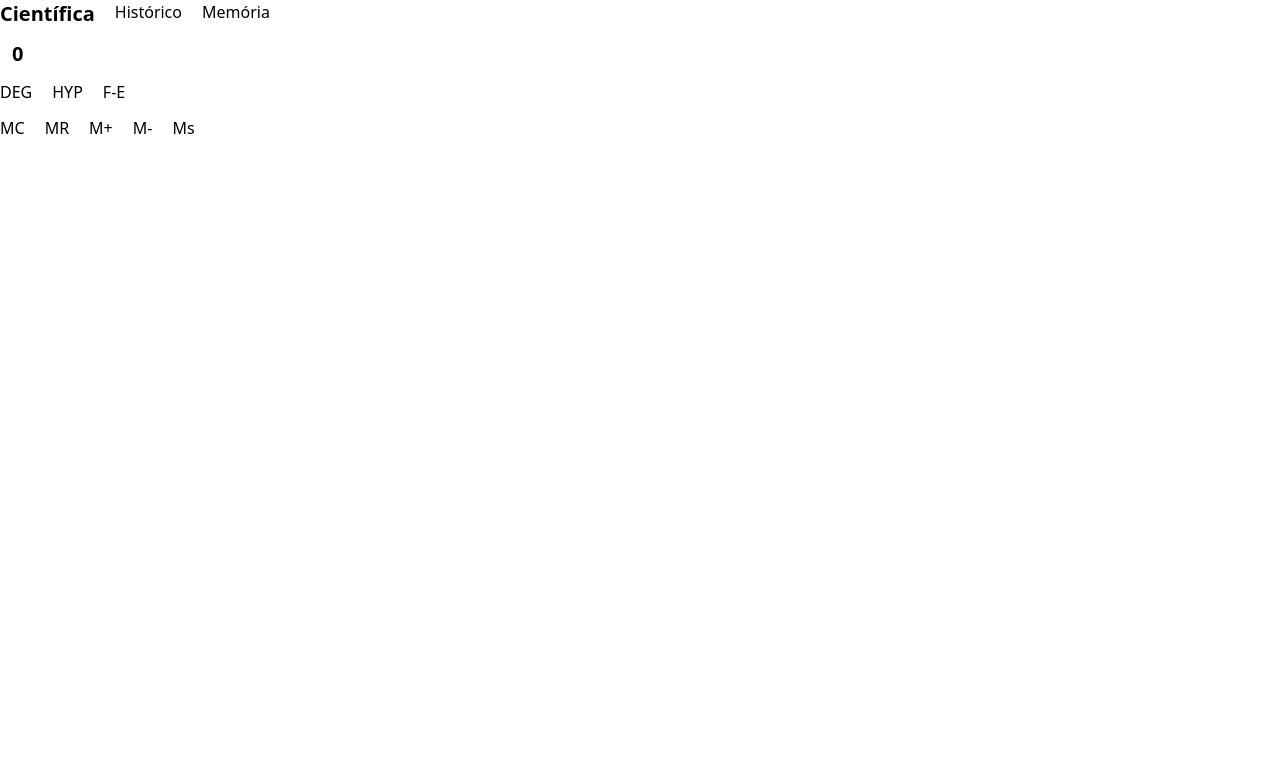
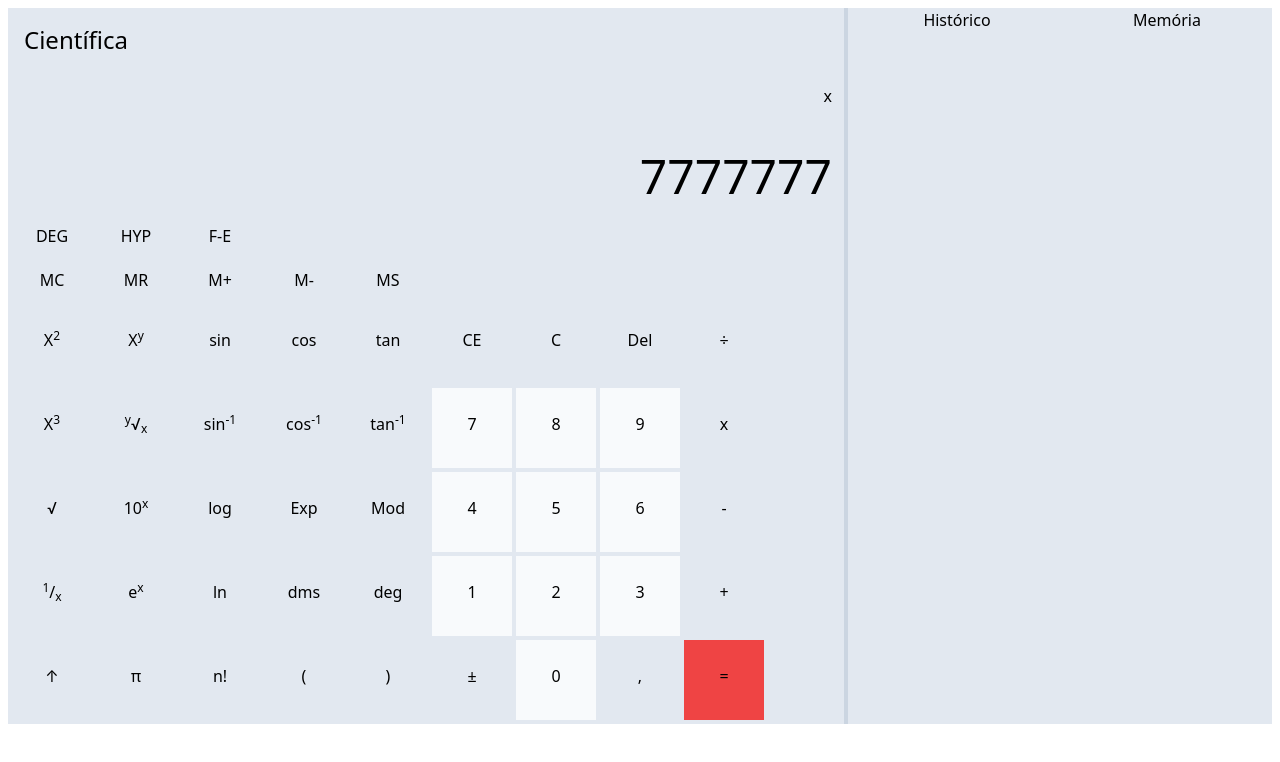
Before and after one commit to Pedrohsbessa/Calculadora-Cient-fica, a website: page src/index.html in a window 1280 px wide. Drawn offline with Linux system fonts and the light colour scheme.

Commit message:
Css and html updates

```diff
--- a/src/index.html
+++ b/src/index.html
@@ -12,60 +12,92 @@
     <title>Calculadora</title>
 </head>
 
-<body>
-    <div data="container-fluid" class="space-y-3">
-        <div data="row cabecalho" class="flex flex-row space-x-5">
-            <div data="collum-md9" class="flex flex-col m4 sp">
-                <h3 id="titulo" class="font-semibold 1 text-xl">Científica</h3>
+<body class=" overflow-y-hidden m-2">
+    <div id="global" class="bg-slate-200 flex flex-row gap-1">
+        <section id="right-side" class=" w-4/6 border-r-4 border-slate-300 ">
+            <h1 class="text-2xl p-4">Científica</h1>
+            <div id="resultados" class=" flex flex-col gap-y-5">
+                <div id="resultado2" class="text-right p-3">x</div>
+                <div id="resultado1" class="text-5xl text-right p-3">7777777</div>
+
             </div>
-            <div data="collum-md1" id="historico" class="flex flex-col">
-                <h4 id="hist">Histórico</h4>
+            <div id="funcoes-1" class="flex gap-1 m-1 text-center">
+                <span id="deg" class=" w-20 h-10 pt-2 hover:bg-slate-300 ">DEG</span>
+                <span id="hyp" class=" w-20 h-10 pt-2 hover:bg-slate-300 ">HYP</span>
+                <span id="fe" class=" w-20 h-10 pt-2 hover:bg-slate-300">F-E</span>
             </div>
-            <div data="collum-md1" id="memoria" class="flex flex-col">
-                <h4 id="memo">Memória</h4>
+            <div id="funcoes-2" class="flex gap-1 m-1 text-center ">
+                <span id="mc" class="w-20 h-10 pt-2 hover:bg-slate-300">MC</span>
+                <span id="mr" class="w-20 h-10 pt-2 hover:bg-slate-300">MR</span>
+                <span id="m-plus" class="w-20 h-10 pt-2 hover:bg-slate-300">M+</span>
+                <span id="m-less" class="w-20 h-10 pt-2 hover:bg-slate-300">M-</span>
+                <span id="ms" class="w-20 h-10 pt-2 hover:bg-slate-300">MS</span>
             </div>
-            <div data="collum-md1" id="branco" class="flex flex-col"></div>
-        </div>
-        <div data="row resultado" class="flex flex-row space-x-3">
-            <div data="collum-md9" class="flex flex-col space-x-3">
-                <div id="resultado2">
-                    <p id="valor2"></p>
+            <div id="geral" class="">
+                <div id="corpo-col-1" class="flex m-1 gap-1 text-center">
+                    <span id="x-squad" class="w-20 h-20 pt-6 hover:bg-slate-300 ">X<sup>2</sup></span>
+                    <span id="x-supy" class="w-20 h-20 pt-6 hover:bg-slate-300">X<sup>y</sup></span>
+                    <span id="sin" class="w-20 h-20 pt-6 hover:bg-slate-300">sin</span>
+                    <span id="cos" class="w-20 h-20 pt-6 hover:bg-slate-300">cos</span>
+                    <span id="tan" class="w-20 h-20 pt-6 hover:bg-slate-300">tan</span>
+                    <span id="ce" class="w-20 h-20 pt-6 hover:bg-slate-300">CE</span>
+                    <span id="c" class="w-20 h-20 pt-6 hover:bg-slate-300">C</span>
+                    <span id="delete" class="w-20 h-20 pt-6 hover:bg-slate-300">Del</span>
+                    <span id="divide" class="w-20 h-20 pt-6 hover:bg-slate-300">÷</span>
                 </div>
-                <div id="resultado1">
-                    <h1 id="valor1" class="font-semibold text-xl">0</h1>
+                <div id="corpo-col-2" class="flex m-1 gap-1 text-center">
+                    <span id="x-three" class=" w-20 h-20 pt-6 hover:bg-slate-300">X<sup>3</sup></span>
+                    <span id="y-root-x" class=" w-20 h-20 pt-6 hover:bg-slate-300"><sup>y</sup>√<sub>x</sub></span>
+                    <span id="sin-sup-1" class=" w-20 h-20 pt-6 hover:bg-slate-300">sin<sup>-1</sup></span>
+                    <span id="cos-sup-1" class=" w-20 h-20 pt-6 hover:bg-slate-300">cos<sup>-1</sup></span>
+                    <span id="tan-sup-1" class=" w-20 h-20 pt-6 hover:bg-slate-300">tan<sup>-1</sup></span>
+                    <span id="seven" class="bg-slate-50 w-20 h-20 pt-6 hover:bg-slate-300">7</span>
+                    <span id="eight" class="bg-slate-50 w-20 h-20 pt-6 hover:bg-slate-300">8</span>
+                    <span id="nine" class="bg-slate-50 w-20 h-20 pt-6 hover:bg-slate-300">9</span>
+                    <span id="multiply" class=" w-20 h-20 pt-6 hover:bg-slate-300">x</span>
+
+
+                </div>
+                <div id="corpo-col-3" class="flex m-1 gap-1 text-center">
+                    <span id="square-root" class=" w-20 h-20 pt-6 hover:bg-slate-300">√</span>
+                    <span id="ten-sup-x" class=" w-20 h-20 pt-6 hover:bg-slate-300">10<sup>x</sup></span>
+                    <span id="log" class=" w-20 h-20 pt-6 hover:bg-slate-300">log</span>
+                    <span id="exp" class=" w-20 h-20 pt-6 hover:bg-slate-300">Exp</span>
+                    <span id="mod" class=" w-20 h-20 pt-6 hover:bg-slate-300">Mod</span>
+                    <span id="four" class="bg-slate-50 w-20 h-20 pt-6 hover:bg-slate-300">4</span>
+                    <span id="five" class="bg-slate-50 w-20 h-20 pt-6 hover:bg-slate-300">5</span>
+                    <span id="six" class="bg-slate-50 w-20 h-20 pt-6 hover:bg-slate-300">6</span>
+                    <span id="less" class=" w-20 h-20 pt-6 hover:bg-slate-300">-</span>
+                </div>
+                <div id="corpo-col-4" class="flex text-center m-1 gap-1 ">
+                    <span id="one-over-x" class=" w-20 h-20 pt-6 hover:bg-slate-300"><sup>1</sup>/<sub>x</sub></span>
+                    <span id="e-sup-x" class=" w-20 h-20 pt-6 hover:bg-slate-300">e<sup>x</sup></span>
+                    <span id="ln" class=" w-20 h-20 pt-6 hover:bg-slate-300">ln</span>
+                    <span id="dms" class=" w-20 h-20 pt-6 hover:bg-slate-300">dms</span>
+                    <span id="deg" class=" w-20 h-20 pt-6 hover:bg-slate-300">deg</span>
+                    <span id="one" class="bg-slate-50 w-20 h-20 pt-6 hover:bg-slate-300">1</span>
+                    <span id="two" class="bg-slate-50 w-20 h-20 pt-6 hover:bg-slate-300">2</span>
+                    <span id="three" class="bg-slate-50 w-20 h-20 pt-6 hover:bg-slate-300">3</span>
+                    <span id="plus" class=" w-20 h-20 pt-6 hover:bg-slate-300">+</span>
+                </div>
+                <div id="corpo-col-5" class="flex text-center gap-1 m-1">
+                    <span id="up" class=" w-20 h-20 pt-6 hover:bg-slate-300">↑</span>
+                    <span id="pi" class=" w-20 h-20 pt-6 hover:bg-slate-300">π</span>
+                    <span id="n-exclametion" class=" w-20 h-20 pt-6 hover:bg-slate-300">n!</span>
+                    <span id="left-parenthesis" class=" w-20 h-20 pt-6 hover:bg-slate-300">(</span>
+                    <span id="right-parentesis" class=" w-20 h-20 pt-6 hover:bg-slate-300">)</span>
+                    <span id="plus-less" class=" w-20 h-20 pt-6 hover:bg-slate-300">±</span>
+                    <span id="zero" class="bg-slate-50 w-20 h-20 pt-6 hover:bg-slate-300">0</span>
+                    <span id="comma" class=" w-20 h-20 pt-6 hover:bg-slate-300">,</span>
+                    <span id="result" class="bg-red-500 w-20 h-20 pt-6 hover:bg-red-600">=</span>
                 </div>
             </div>
-        </div>
-        <div data="row funcoes2" class="flex flex-row space-x-5">
-            <div id="deg">
-                <span>DEG</span>
-            </div>
-            <div id="hyp">
-                <span>HYP</span>
-            </div>
-            <div id="fe">
-                <span>F-E</span>
-            </div>
-        </div>
-        <div data="row funcoes1" class="flex flex-row space-x-5">
-            <div id="mc-funct">
-                <span>MC</span>
-            </div>
-            <div id="mr-funct">
-                <span>MR</span>
-            </div>
-            <div id="m+-funct">
-                <span>M+</span>
-            </div>
-            <div id="m--funct">
-                <span>M-</span>
-            </div>
-            <div id="ms-funct">
-                <span>Ms</span>
-            </div>
-        </div>
+        </section>
+        <section id="left-side" class="w-2/6 flex overflow-auto justify-evenly text-center">
+            <div class="w-1/2 h-8 hover:bg-slate-300"><span class="w-full">Histórico</span></div>
+            <div class="w-1/2 h-8 hover:bg-slate-300"><span class="w-full">Memória</span></div>
+        </section>
     </div>
-
 </body>
 
 </html>
```
Also changed, not shown: dist/output.css.
